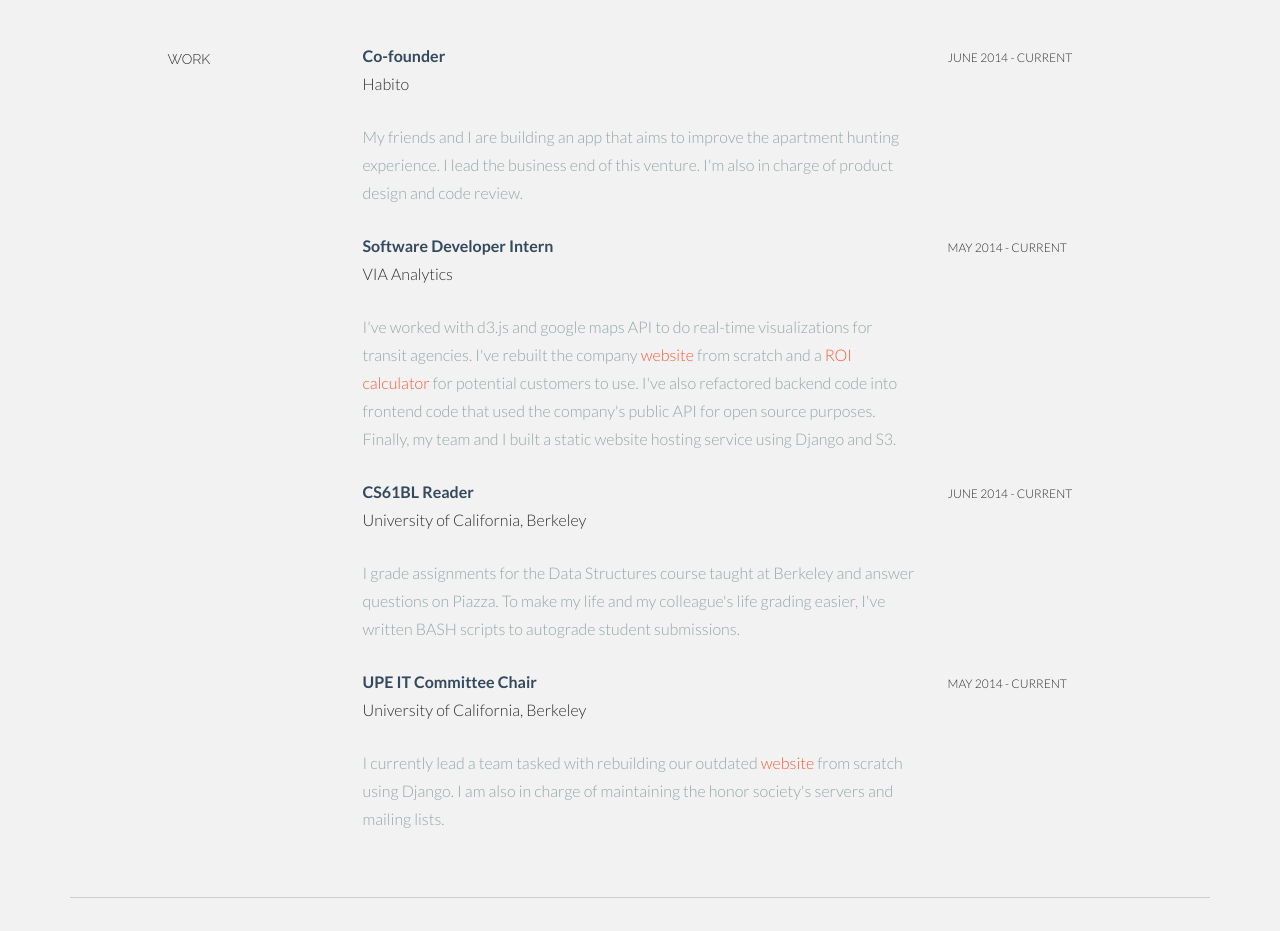
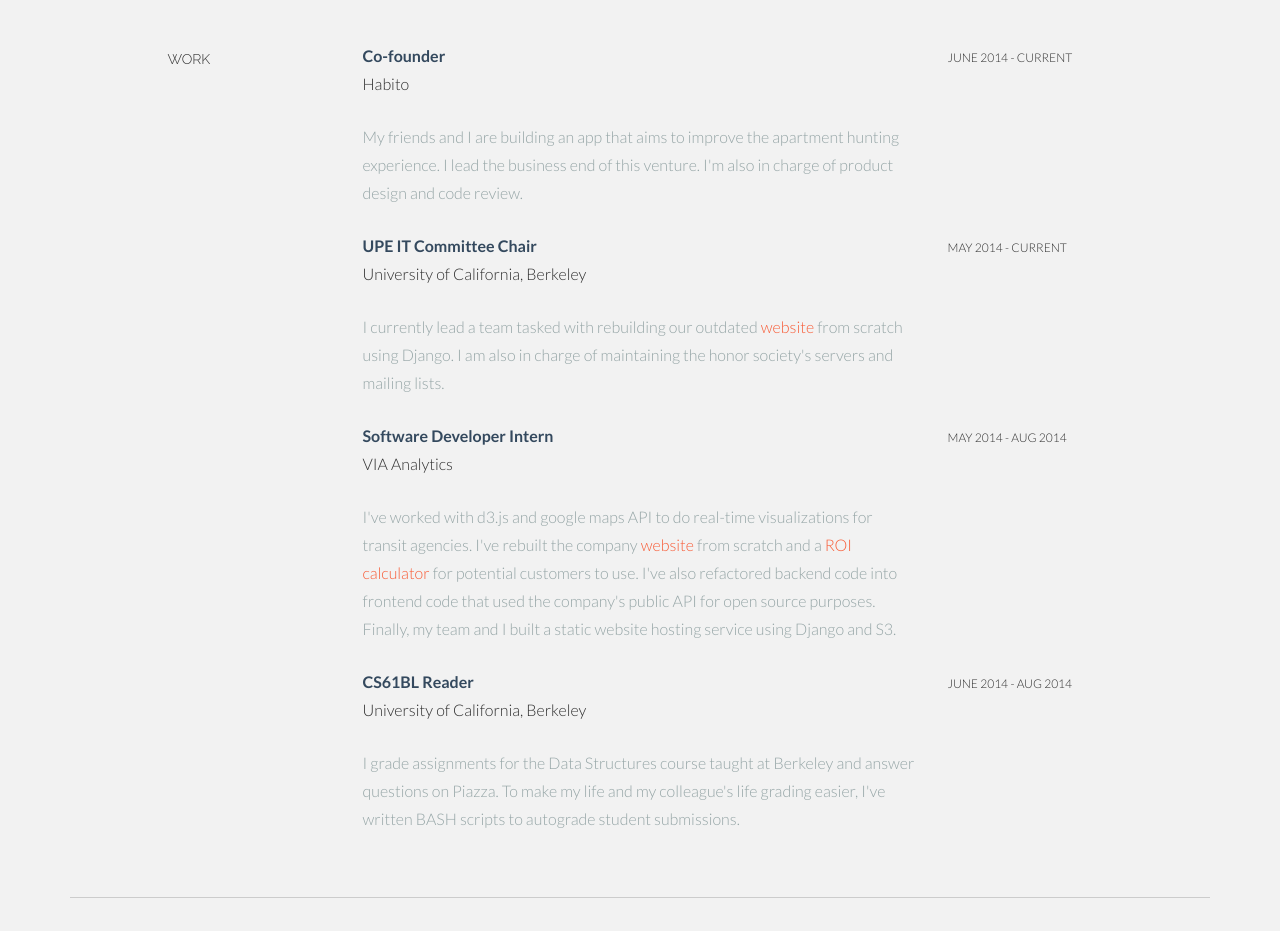
Before and after one commit to briansudev/portfolio, a Django app: page / in a window 1280 px wide. Shown: the part 1004-1935 px from the top of the page. Run offline with Django 3.2, Linux system fonts and the light colour scheme; some libraries are stand-ins or nearby versions.

Commit message:
updated resume and work experience

```diff
--- a/website/templates/website/index.html
+++ b/website/templates/website/index.html
@@ -142,13 +142,23 @@
 				</div>
 
 				<div class="col-lg-6 col-lg-offset-3">
+					<p><t>UPE IT Committee Chair</t><br/>
+						University of California, Berkeley <br/>
+					</p>
+					<p><more>I currently lead a team tasked with rebuilding our outdated <a href="http://upe.berkeley.edu">website</a> from scratch using Django. I am also in charge of maintaining the honor society's servers and mailing lists.</more></p>
+				</div>
+				<div class="col-lg-3">
+					<p><sm>MAY 2014 - CURRENT</sm></p>
+				</div>
+
+				<div class="col-lg-6 col-lg-offset-3">
 					<p><t>Software Developer Intern</t><br/>
 						VIA Analytics <br/>
 					</p>
 					<p><more>I've worked with d3.js and google maps API to do real-time visualizations for transit agencies. I've rebuilt the company <a href="http://www.v-a.io">website</a> from scratch and a <a href="http://v-a.io/calc/index.html">ROI calculator</a> for potential customers to use. I've also refactored backend code into frontend code that used the company's public API for open source purposes. Finally, my team and I built a static website hosting service using Django and S3.</more></p>
 				</div>
 				<div class="col-lg-3">
-					<p><sm>MAY 2014 - CURRENT</sm></p>
+					<p><sm>MAY 2014 - AUG 2014</sm></p>
 				</div>
 
 				<div class="col-lg-6 col-lg-offset-3">
@@ -158,18 +168,10 @@
 					<p><more>I grade assignments for the Data Structures course taught at Berkeley and answer questions on Piazza. To make my life and my colleague's life grading easier, I've written BASH scripts to autograde student submissions.</more></p>
 				</div>
 				<div class="col-lg-3">
-					<p><sm>JUNE 2014 - CURRENT</sm></p>
+					<p><sm>JUNE 2014 - AUG 2014</sm></p>
 				</div>
 
-				<div class="col-lg-6 col-lg-offset-3">
-					<p><t>UPE IT Committee Chair</t><br/>
-						University of California, Berkeley <br/>
-					</p>
-					<p><more>I currently lead a team tasked with rebuilding our outdated <a href="http://upe.berkeley.edu">website</a> from scratch using Django. I am also in charge of maintaining the honor society's servers and mailing lists.</more></p>
-				</div>
-				<div class="col-lg-3">
-					<p><sm>MAY 2014 - CURRENT</sm></p>
-				</div>
+
 
 		</div><!--/.row -->
 		<br>
```
Also changed, not shown: 6 other files.
